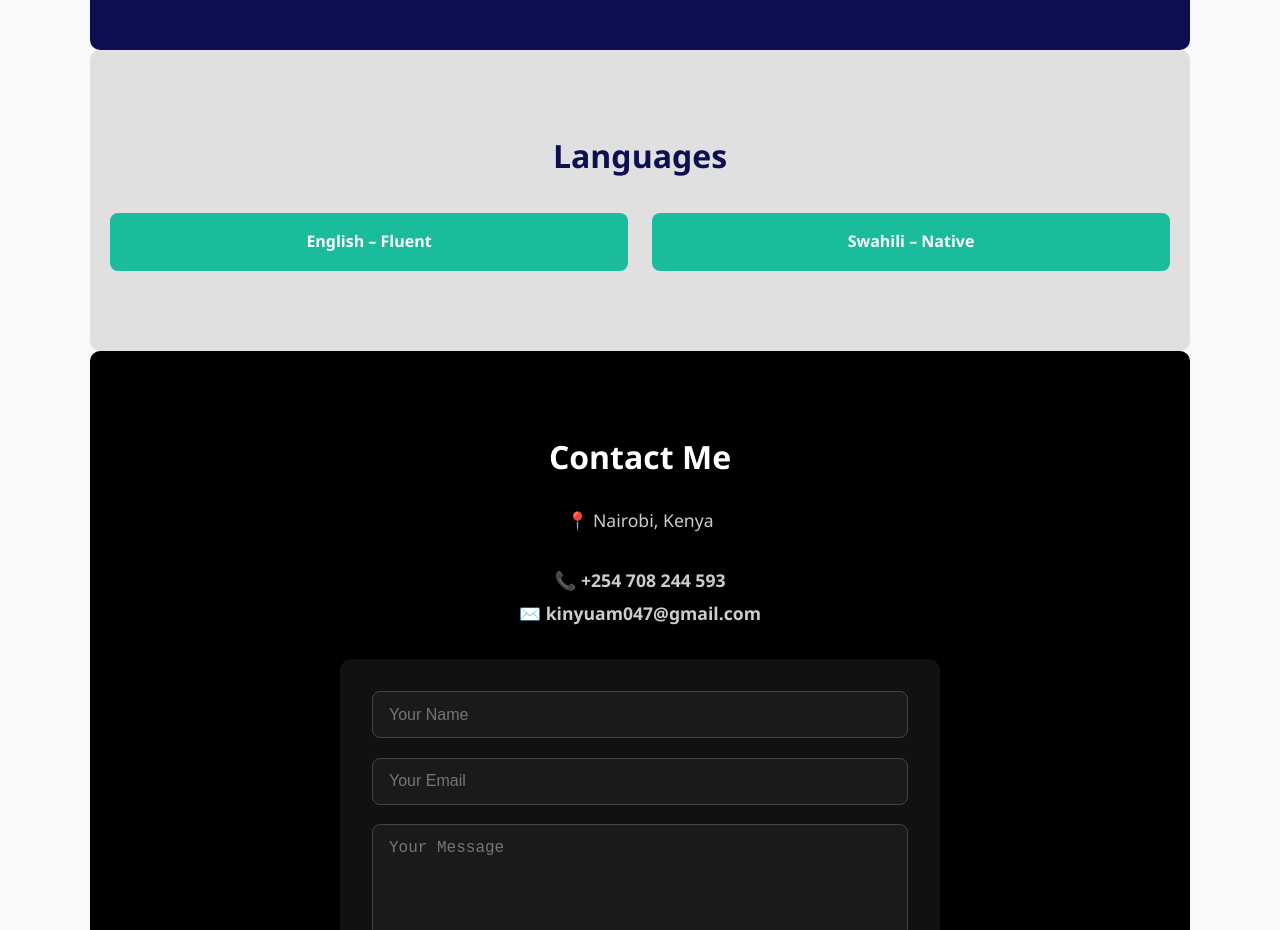
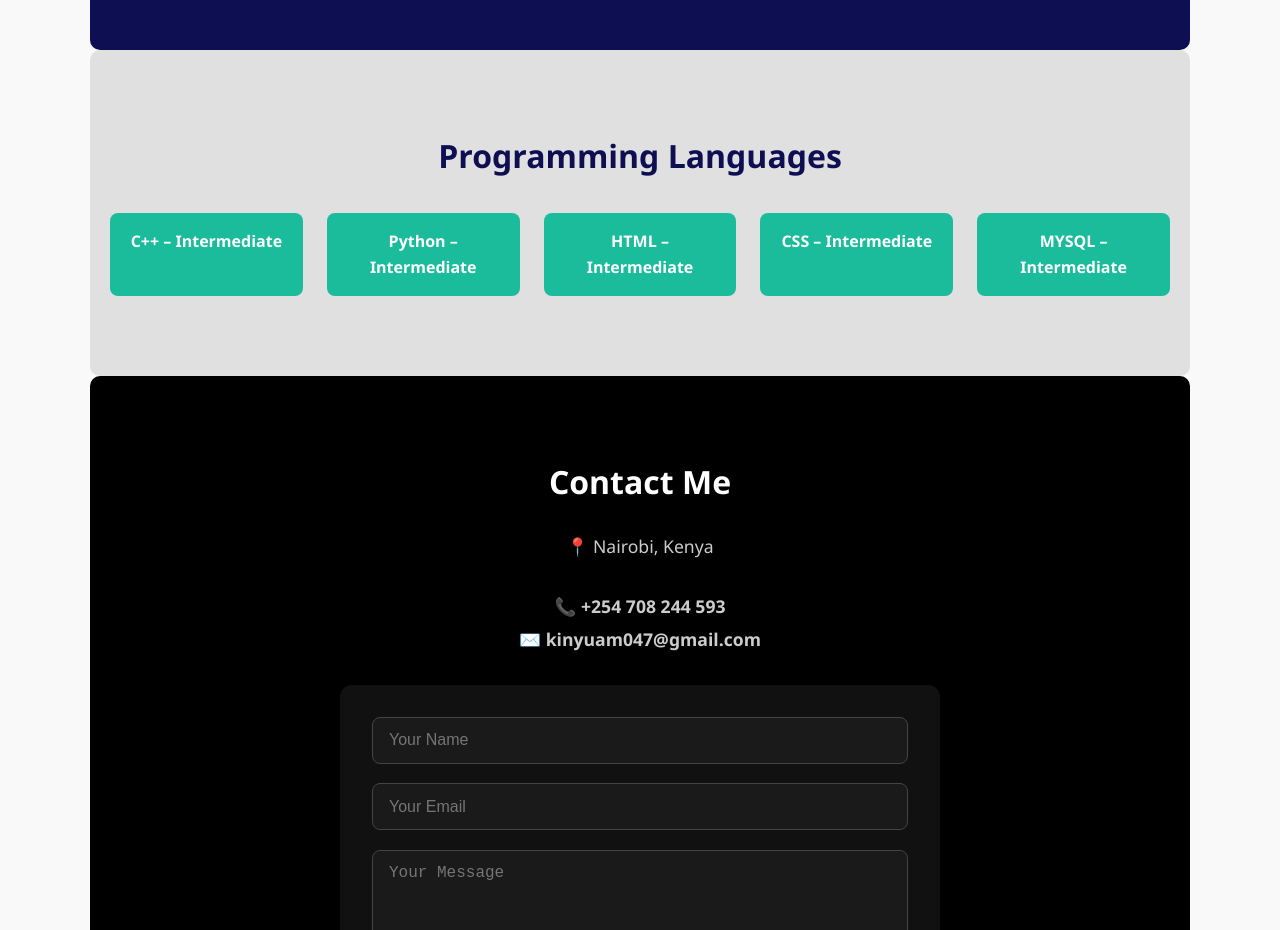
Before and after one commit to Matizkim/PLP_HACKATHON1_PORTFOLIO_CHALLENGE, a plain HTML site: page index.html in a window 1280 px wide. Shown: the part 3520-4450 px from the top of the page. Drawn offline with Linux system fonts and the light colour scheme.

Commit message:
Updated languages

```diff
--- a/index.html
+++ b/index.html
@@ -171,10 +171,14 @@ I have practical experience in mechanical design and web development. Using Soli
 
 <!-- Languages Section -->
 <section id="languages" class="section languages">
-  <h2>Languages</h2>
+  <h2>Programming Languages</h2>
   <div class="languages-grid">
-    <div class="language-card">English – Fluent</div>
-    <div class="language-card">Swahili – Native</div>
+    <div class="language-card">C++ – Intermediate</div>
+    <div class="language-card">Python – Intermediate</div>
+   <div class="language-card">HTML – Intermediate</div>
+    <div class="language-card">CSS – Intermediate</div>
+    <div class="language-card">MYSQL – Intermediate</div>
+
   </div>
 </section>
 
```
